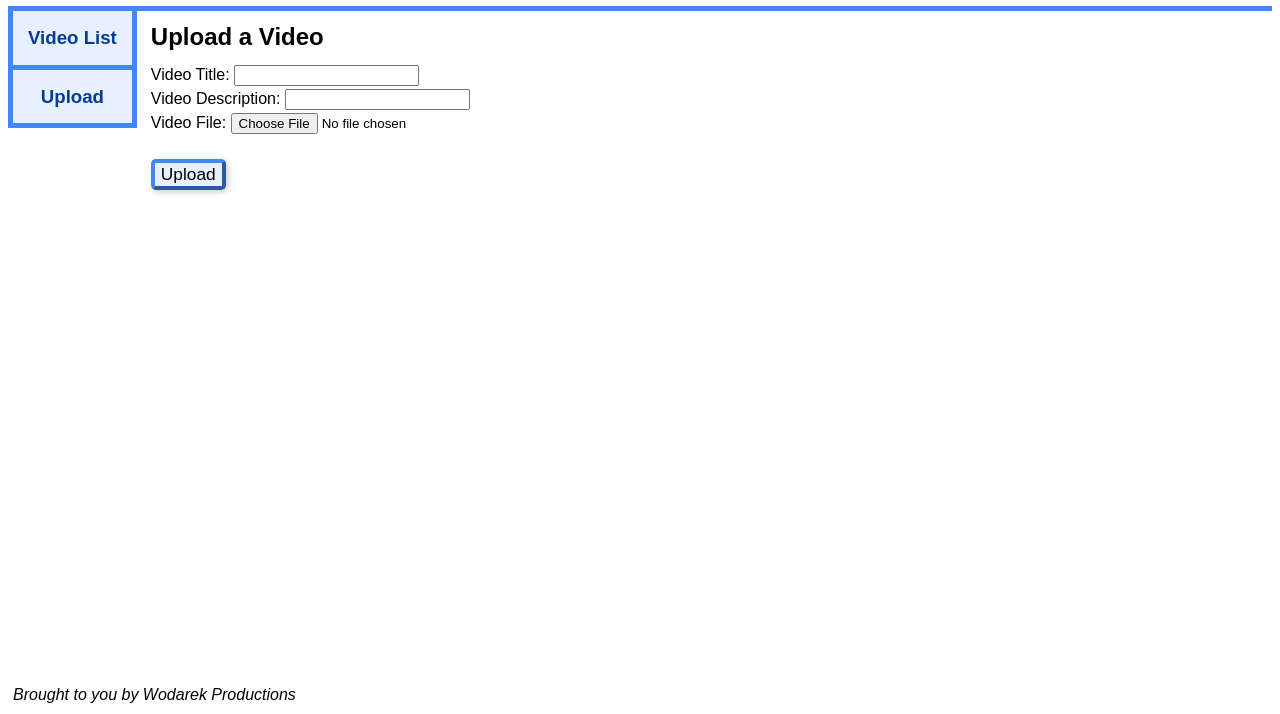
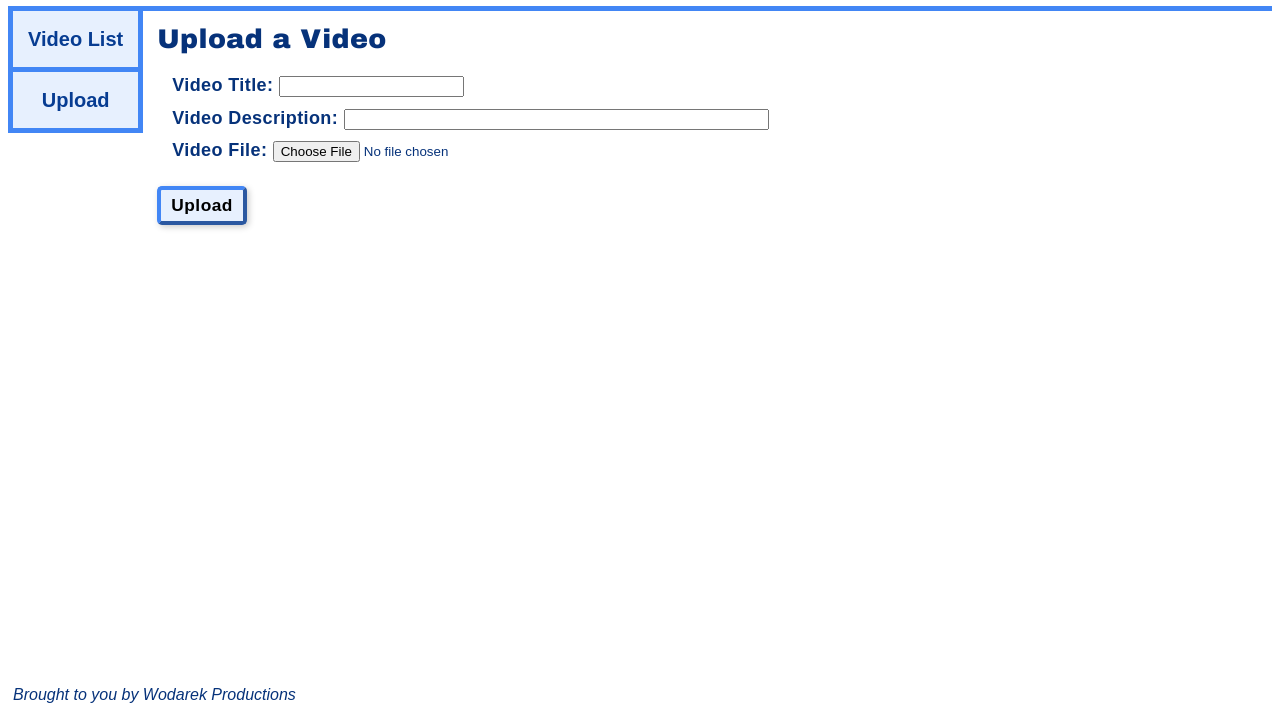
Before and after one commit to twodarek/intro-to-gcp, a plain HTML site: page nginx/static/upload/index.html in a window 1280 px wide. Shown: the part 86-800 px from the top of the page. Drawn offline with Linux system fonts and the light colour scheme.

Commit message:
visual improvements, consolidated stylesheet

```diff
--- a/nginx/static/list.css
+++ b/nginx/static/style.css
@@ -1,24 +1,24 @@
-body{
+body {
+	color: #06327a;
 	font-family: Arial;
 }
 
-#header{
+#header {
 	display: block;
 	border-bottom: 5px solid #4286f5;
 	background: #ffffff;
 	padding: 0px 20px 5px;
 }
-
-#logo{
+#logo {
 	height: 75px;
 }
 
-#main{
+#main {
 	display: flex;
 	clear: left right;
 }
 
-#nav{
+#nav {
 	display: flex;
 	flex-direction: column;
 	float: left;
@@ -33,7 +33,7 @@ body{
 	color: #073c92;
 	background: #e7f0fe;
 	text-align: center;
-	font-size: 14pt;
+	font-size: 15pt;
 	font-weight: bold;
 	padding: 10px 15px;
 	margin-bottom: 5px;
@@ -47,39 +47,61 @@ body{
 	box-shadow: -2px -2px 2px inset, 1px 1px 1px inset;
 }
 
-#video_list{
+#video_list {
 	flex: 1 /*fill the rest of the page width*/;
 	clear: right;
 	padding: 10px;
 }
 
-h2{
+h2 {
+	font-family: Arial Black;
 	line-height: 0.5;
 }
 
-#upload-form{
-	line-height: 1.5;
-	padding: 0px 10px 20px;
+#upload-form {
+	font-size: 18px;
+	font-weight: bold;
+	letter-spacing: 0.4px;
+	line-height: 1.8;
+	padding: 0px 10px 10px;
+}
+#upload-form label {
+	padding-left: 15px;
 }
 
 #upload-button {
+	font-weight: bold;
 	font-size: 13pt;
+	letter-spacing: 0.5px;
 	border: 4px outset #4286f5;
 	border-radius: 5px;
+	padding: 5px 10px;
+	margin-top: 20px;
 	background: #e7f0fe;
 	box-shadow: 2px 2px 6px #cccccc;
 }
-#upload-button:hover{
+#upload-button:hover {
 	background: #cfe0fc;
 	cursor: pointer;
 }
-#upload-button:active{
+#upload-button:active {
 	background: #cfe0fc;
 	border: 4px inset #4286f5;
 	cursor: pointer;
 }
 
-#footer{
+#content{
+	text-align: left;
+	padding-bottom: 20px;
+}
+
+#title{
+	font-weight: bold;
+	font-size: 14pt;
+	padding: 10px 0px;
+}
+
+#footer {
 	position: fixed;
 	bottom: 5px;
 	padding: 5px;
--- a/nginx/static/upload/index.html
+++ b/nginx/static/upload/index.html
@@ -2,7 +2,7 @@
 <html>
 <head>
 	<title>Upload Video</title>
-	<link rel="stylesheet" href="../list.css">
+	<link rel="stylesheet" href="../style.css">
 </head>
 
 <body>
@@ -24,13 +24,12 @@
 			</label>
 			<br/>
 			<label>Video Description:
-				<input type="text" name="description">
+				<input type="text" name="description" size=50>
 			</label>
 			<br/>
 			<label>Video File:
 				<input type="file" name="video_file">
 			</label>
-			<br/>
 			<br/>
 			<input type="submit" id="upload-button" name="submit-button" value="Upload">
 		</form>
--- a/nginx/static/upload/upload.css
+++ /dev/null
@@ -1,81 +0,0 @@
-body{
-	font-family: Arial;
-}
-
-h2{
-	line-height: 0.5;
-}
-
-form{
-	line-height: 1.5;
-	padding: 0px 10px 20px;
-}
-
-#header{
-	display: block;
-	border-bottom: 5px solid #4286f5;
-	background: #ffffff;
-	padding: 0px 20px 5px;
-}
-
-#logo{
-	height: 75px;
-}
-
-#main{
-	display: flex;
-	clear: left right;
-}
-
-#nav{
-	display: flex;
-	flex-direction: column;
-	float: left;
-	clear: left right;
-	background: #4286f5;
-	border: 5px solid #4286f5;
-	border-top: none;
-	margin-right: 4px;
-	line-height: 1.8;
-}
-.nav-item {
-	color: #073c92;
-	background: #e7f0fe;
-	text-align: center;
-	font-size: 14pt;
-	font-weight: bold;
-	padding: 10px 15px;
-	margin-bottom: 5px;
-}
-.nav-item:last-child {
-	border-bottom: none;
-	margin-bottom: 0px;
-}
-.nav-item:hover {
-	cursor: pointer;
-	box-shadow: -2px -2px 2px inset, 1px 1px 1px inset;
-}
-
-#upload-button {
-	font-size: 13pt;
-	border: 4px outset #4286f5;
-	border-radius: 5px;
-	background: #e7f0fe;
-	box-shadow: 2px 2px 6px #cccccc;
-}
-#upload-button:hover{
-	background: #cfe0fc;
-	cursor: pointer;
-}
-#upload-button:active{
-	background: #cfe0fc;
-	border: 4px inset #4286f5;
-	cursor: pointer;
-}
-
-#footer{
-	position: fixed;
-	bottom: 5px;
-	padding: 5px;
-	font-style: italic;
-}
--- a/nginx/static/watch/watch.css
+++ /dev/null
@@ -1,47 +0,0 @@
-body{
-	font-family: Arial;
-}
-
-#header{
-	display: block;
-	border: 1px solid #4286f5;
-	background: #4286f5;
-	padding: 0px 20px;
-	color: white;
-	font-family: "Arial Black";
-	text-shadow: 1px 1px black;
-}
-
-#main{
-	display: flex;
-	clear: left right;
-}
-
-#nav{
-	background: #e7f0fe;
-	border: 1px solid #4286f5;
-	border-right: 5px solid #4286f5;
-	width: 100px;
-	padding: 5px 10px;
-	margin-right: 4px;
-	text-align: right;
-	line-height: 1.4;
-	font-size: 14pt;
-}
-
-#content{
-	padding-bottom: 20px;
-}
-
-#title{
-	font-weight: bold;
-	font-size: 14pt;
-	padding: 10px 0px;
-}
-
-#footer{
-	position: fixed;
-	bottom: 5px;
-	padding: 5px;
-	font-style: italic;
-}
```
Also changed, not shown: nginx/static/index.html (+1 -1 lines), nginx/static/watch/index.html (+9 -11 lines).
